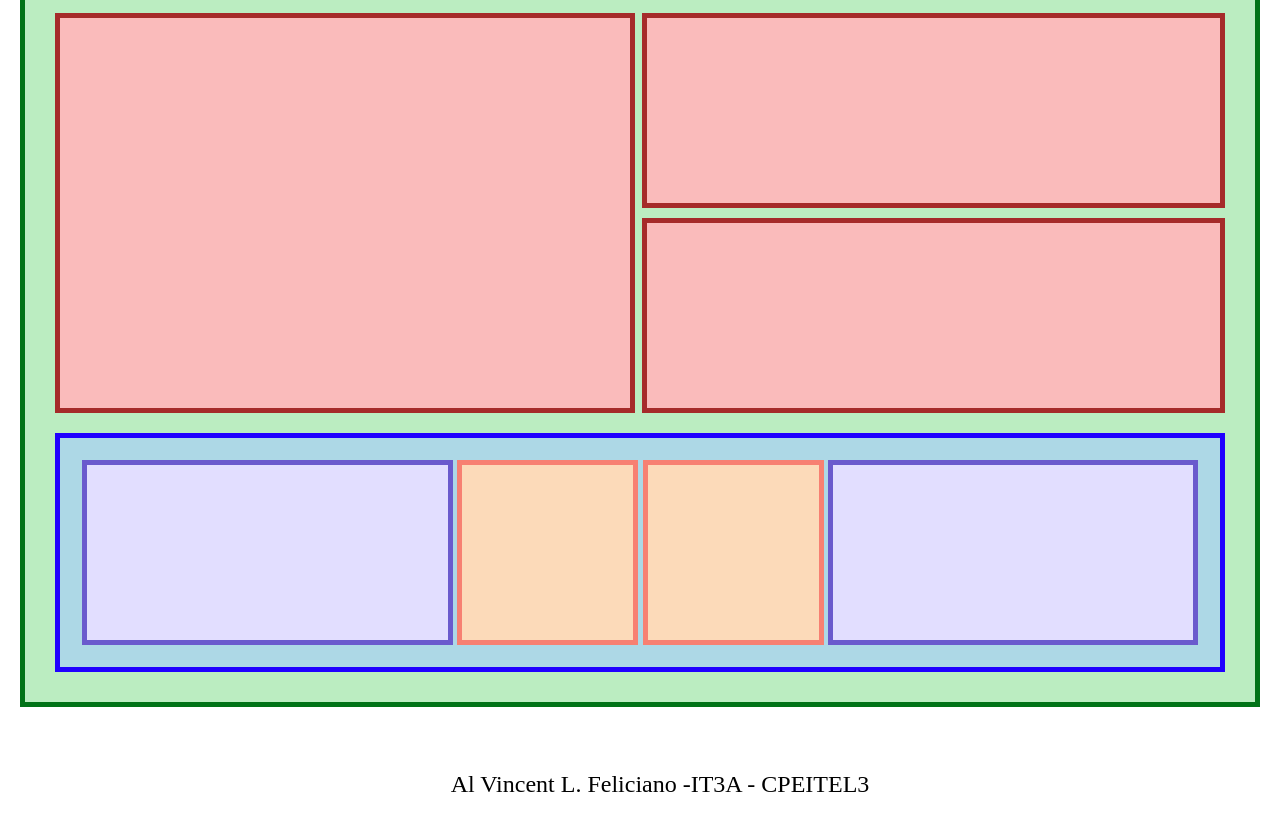
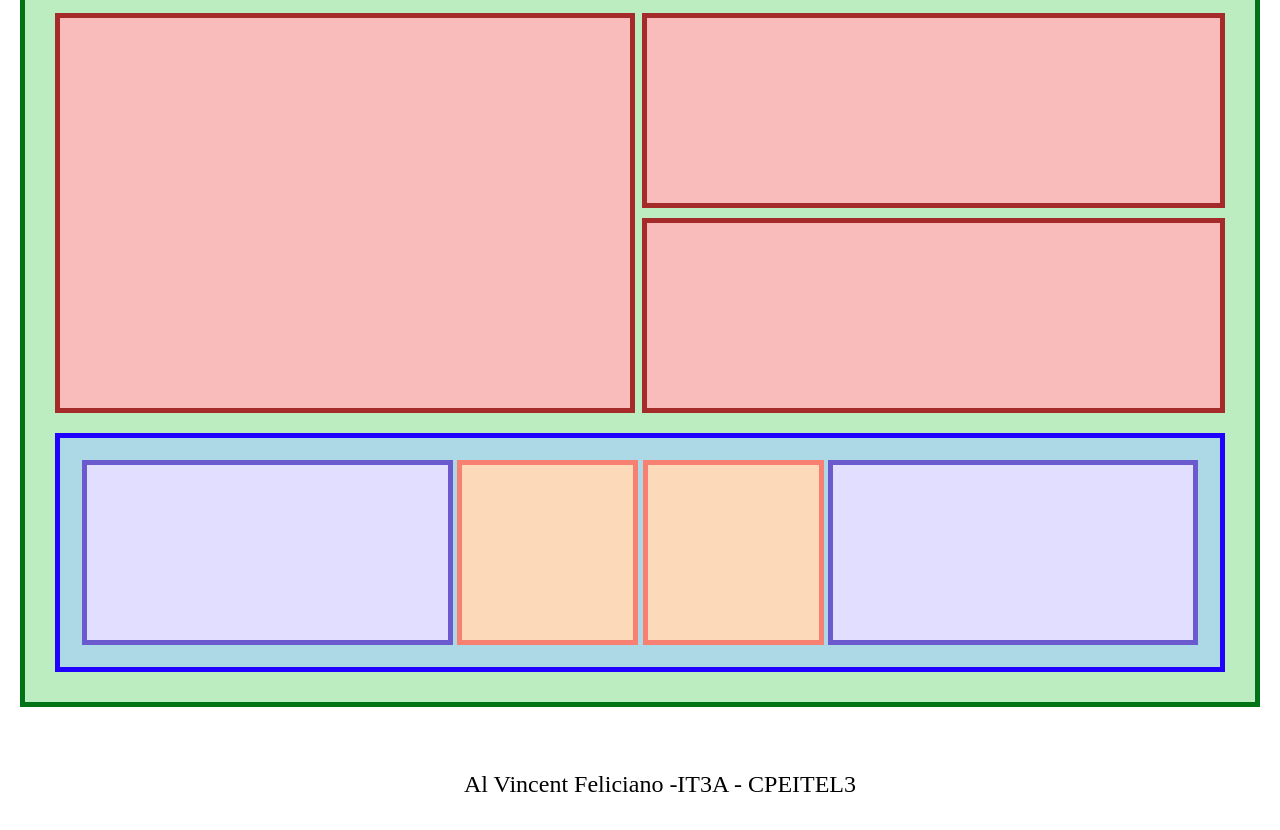
Before and after one commit to AlVincentFeliciano/layout, a plain HTML site: page index.html in a window 1280 px wide. Shown: the part 312-1142 px from the top of the page. Drawn offline with Linux system fonts and the light colour scheme.

Commit message:
Update index.html

```diff
--- a/index.html
+++ b/index.html
@@ -31,7 +31,7 @@
           </div>
           </div>
          <footer>
-          <p>Al Vincent L. Feliciano -IT3A - CPEITEL3</p>
+          <p>Al Vincent Feliciano -IT3A - CPEITEL3</p>
         </footer>
         </div>
 </body>
```
